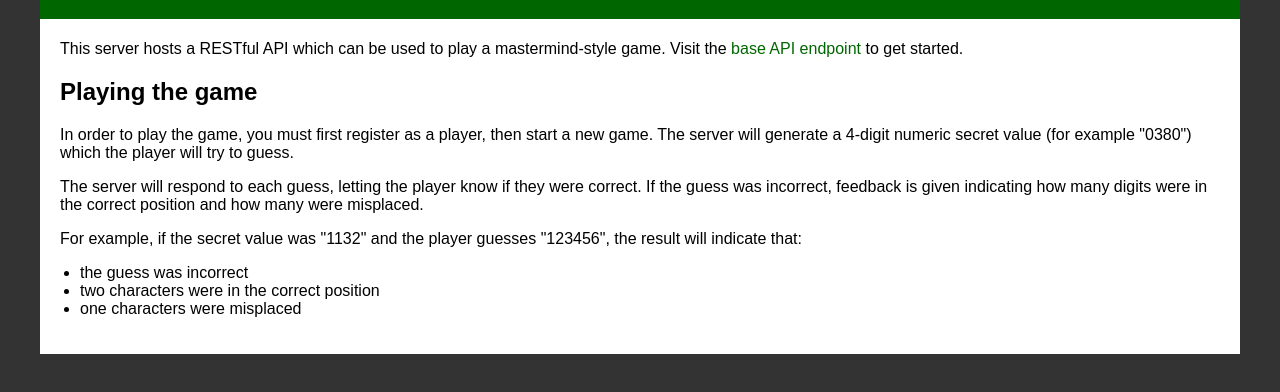
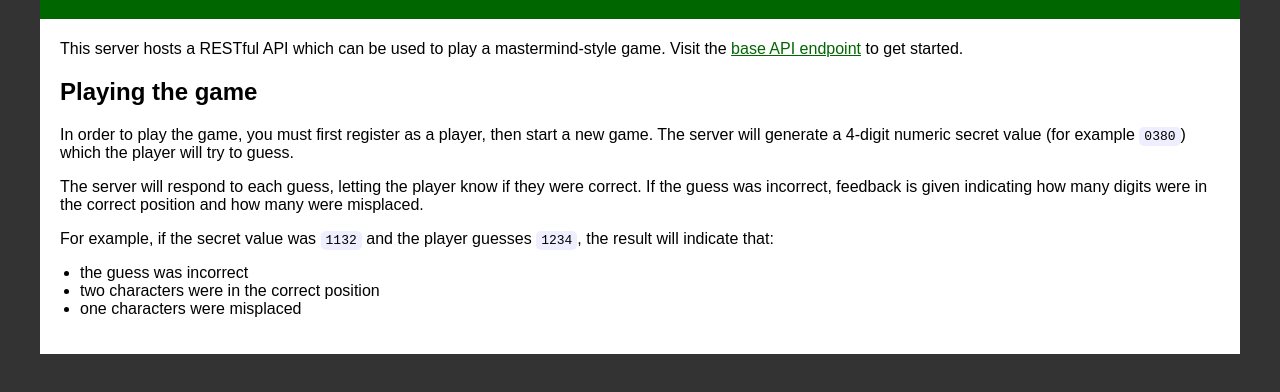
Before and after one commit to allan-stewart/rest-mastermind, a website: page www/index.html in a window 1280 px wide. Shown: the part 58-450 px from the top of the page. Drawn offline with Linux system fonts and the light colour scheme.

Commit message:
Fix description and update styles

```diff
--- a/www/css/style.css
+++ b/www/css/style.css
@@ -34,13 +34,19 @@ p {
 
 a {
   color: #006600;
-  text-decoration: none;
-}
-
-a:hover {
   text-decoration: underline;
 }
 
 a:visited {
   color: #006600;
 }
+
+a:hover {
+  color: #009900;
+}
+
+code {
+  background-color: #EEEEFF;
+  border-radius: 5px;
+  padding: 2px 5px;
+}
--- a/www/index.html
+++ b/www/index.html
@@ -14,7 +14,7 @@
       <h2>Playing the game</h2>
       <p>
         In order to play the game, you must first register as a player, then start a new game.
-        The server will generate a 4-digit numeric secret value (for example "0380")
+        The server will generate a 4-digit numeric secret value (for example <code>0380</code>)
         which the player will try to guess.
       </p>
 
@@ -25,7 +25,7 @@
       </p>
 
       <p>
-        For example, if the secret value was "1132" and the player guesses "123456",
+        For example, if the secret value was <code>1132</code> and the player guesses <code>1234</code>,
         the result will indicate that:
       </p>
       <ul>
```
